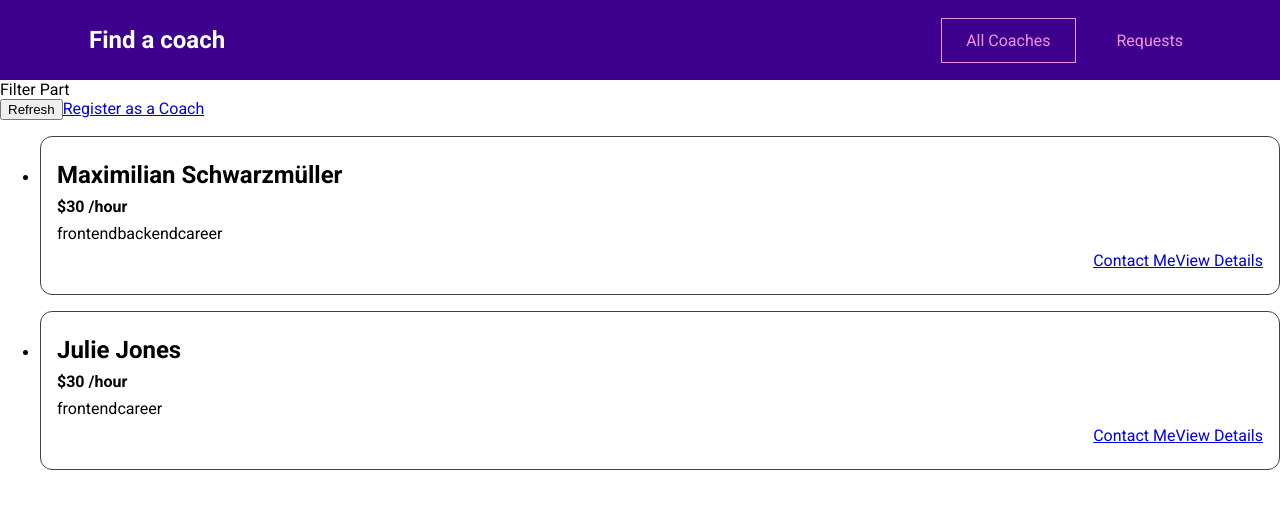
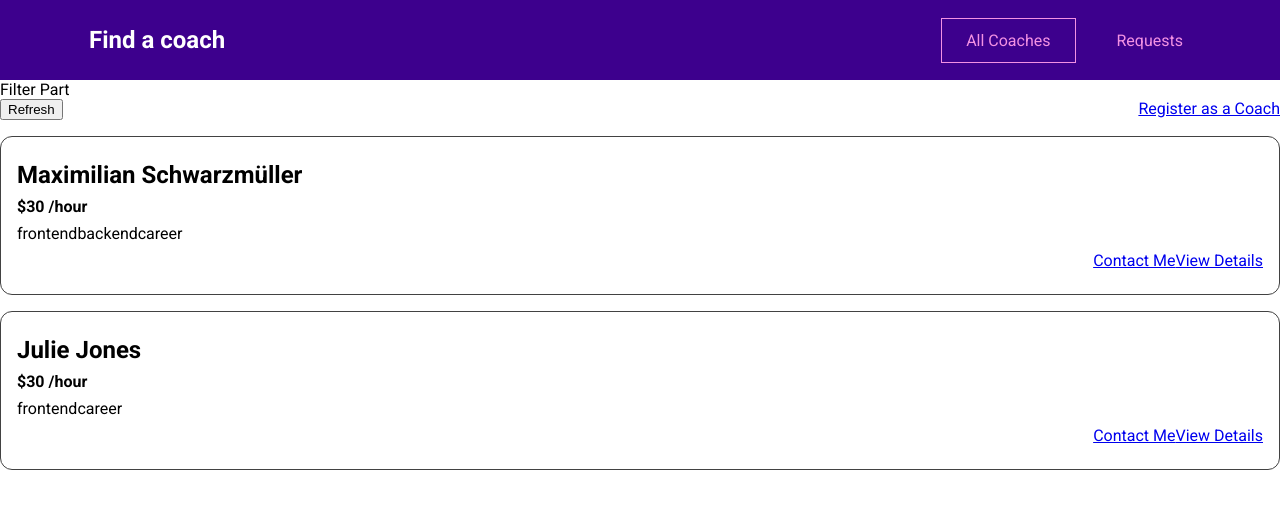
Before and after one commit to JPS09/VueJS_MainProject_FindACoach, a Vue app: page /coaches in a window 1280 px wide. Shown: the top 508 px of the page. Built offline with nearby package versions, Linux system fonts and the light colour scheme.

Commit message:
Added provided css

```diff
--- a/src/pages/coaches/CoachList.vue
+++ b/src/pages/coaches/CoachList.vue
@@ -38,3 +38,16 @@ export default {
   }
 };
 </script>
+
+<style scoped>
+ul {
+  list-style: none;
+  margin: 0;
+  padding: 0;
+}
+
+.controls {
+  display: flex;
+  justify-content: space-between;
+}
+</style>
```
